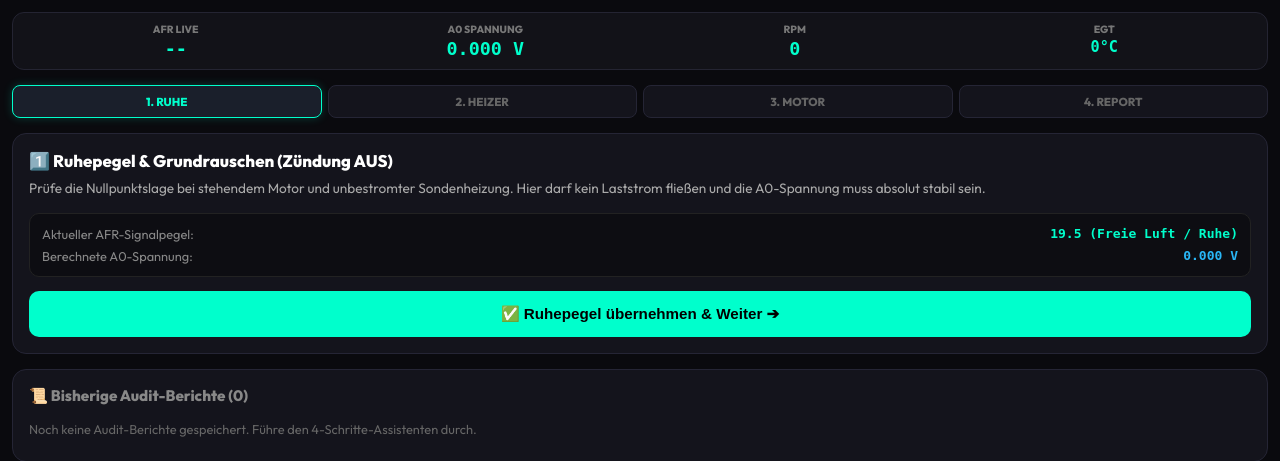
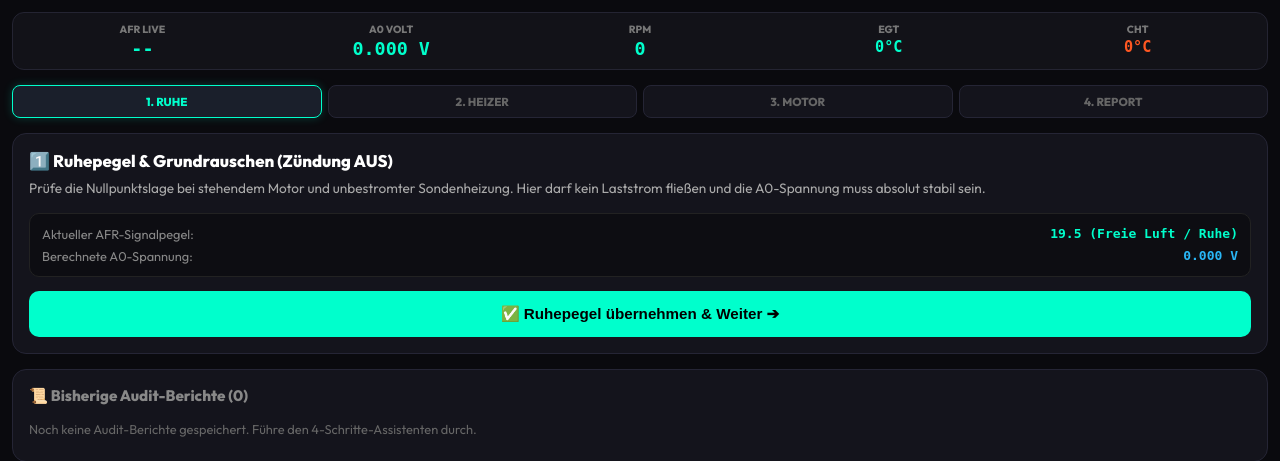
Before and after one commit to rolovsky/StreetDyno2.0, a Flask app: page /diagnostics in a window 1280 px wide. Shown: the part 55-516 px from the top of the page. Run offline with Flask 3, Linux system fonts and the light colour scheme; some libraries are stand-ins or nearby versions.

Commit message:
feat(cht): integrate MAX6675 CHT sensor on isolated pins D7/D8/D9 across firmware, HUD, diagnostics, and analysis

```diff
--- a/src/templates/analyze.html
+++ b/src/templates/analyze.html
@@ -172,9 +172,9 @@
             <span class="sub">im Volllastzug</span>
         </div>
         <div class="card card-egt">
-            <span class="label">EGT (Peak)</span>
-            <span class="value">{{ max_egt|int }}°C</span>
-            <span class="sub">Abgastemperatur</span>
+            <span class="label">EGT / CHT (Peak)</span>
+            <span class="value">{{ max_egt|int }}°C{% if max_cht is defined and max_cht > 0 %} <span style="font-size:1.15rem; color:#ff5722;">/ {{ max_cht|int }}°C</span>{% endif %}</span>
+            <span class="sub">Abgas{% if max_cht is defined and max_cht > 0 %} &amp; Zylinderkopf{% else %}temperatur{% endif %}</span>
         </div>
     </div>
 
--- a/src/templates/diagnostics.html
+++ b/src/templates/diagnostics.html
@@ -55,10 +55,10 @@
             background: #121218;
             border: 1px solid #242432;
             border-radius: 12px;
-            padding: 10px 12px;
+            padding: 10px 8px;
             display: grid;
-            grid-template-columns: repeat(4, 1fr);
-            gap: 8px;
+            grid-template-columns: repeat(5, 1fr);
+            gap: 6px;
             margin-bottom: 15px;
         }
         .live-item {
@@ -271,7 +271,7 @@
             <div id="liveAfr" class="live-val">--</div>
         </div>
         <div class="live-item">
-            <div class="live-label">A0 SPANNUNG</div>
+            <div class="live-label">A0 VOLT</div>
             <div id="liveVolt" class="live-val">-- V</div>
         </div>
         <div class="live-item">
@@ -281,6 +281,10 @@
         <div class="live-item">
             <div class="live-label">EGT</div>
             <div id="liveTemp" class="live-val" style="font-size:0.95rem;">--°C</div>
+        </div>
+        <div class="live-item">
+            <div class="live-label">CHT</div>
+            <div id="liveCht" class="live-val" style="font-size:0.95rem; color:#ff5722;">--°C</div>
         </div>
     </div>
 
@@ -347,23 +351,28 @@
         <div class="card-title">3️⃣ Motorlauf & EMI-Stresstest (Zündspule)</div>
         <div class="card-desc">
             Starte den Motor im Standgas (~1.400 U/min) und halte ihn kurz auf 3.000–4.000 U/min.
-            Hier wird geprüft, ob das entstörte Zündkabel und der 100 nF Kondensator an T+/T- Einstreuungen zuverlässig abfangen.
+            Hier wird geprüft, ob das entstörte Zündkabel, die R-Zündkerze und die getrennten MAX6675-Leitungen Einstreuungen zuverlässig abfangen.
         </div>
 
-        <div style="display:grid; grid-template-columns:1fr 1fr; gap:10px; margin-bottom:14px;">
+        <div style="display:grid; grid-template-columns:1fr 1fr 1fr; gap:8px; margin-bottom:14px;">
             <div style="background:#0d0d12; border:1px solid #222; border-radius:8px; padding:10px;">
-                <div style="font-size:0.7rem; color:#888;">DREHZAHL (RPM)</div>
-                <div id="s3Rpm" style="font-size:1.2rem; font-weight:800; font-family:monospace; color:#00ffcc;">0</div>
+                <div style="font-size:0.65rem; color:#888;">DREHZAHL</div>
+                <div id="s3Rpm" style="font-size:1.15rem; font-weight:800; font-family:monospace; color:#00ffcc;">0</div>
             </div>
             <div style="background:#0d0d12; border:1px solid #222; border-radius:8px; padding:10px;">
-                <div style="font-size:0.7rem; color:#888;">EGT-SIGNAL</div>
-                <div id="s3Egt" style="font-size:1.2rem; font-weight:800; font-family:monospace; color:#ff9800;">-- °C</div>
+                <div style="font-size:0.65rem; color:#888;">EGT (D4/5/6)</div>
+                <div id="s3Egt" style="font-size:1.15rem; font-weight:800; font-family:monospace; color:#ffd600;">-- °C</div>
+            </div>
+            <div style="background:#0d0d12; border:1px solid #222; border-radius:8px; padding:10px;">
+                <div style="font-size:0.65rem; color:#888;">CHT (D7/8/9)</div>
+                <div id="s3Cht" style="font-size:1.15rem; font-weight:800; font-family:monospace; color:#ff5722;">-- °C</div>
             </div>
         </div>
 
         <div id="s3CheckList" style="font-size:0.82rem; color:#bbb; line-height:1.6; margin-bottom:14px;">
             <div>• RPM-Signal: <span id="s3RpmCheck" style="color:#00ffcc; font-weight:bold;">Warte auf Motorstart...</span></div>
-            <div>• EGT-Signal (MAX6675): <span id="s3EgtCheck" style="color:#00ffcc; font-weight:bold;">Prüfe auf Spikes...</span></div>
+            <div>• EGT-Signal (MAX6675 #1): <span id="s3EgtCheck" style="color:#00ffcc; font-weight:bold;">Prüfe auf Spikes...</span></div>
+            <div>• CHT-Signal (MAX6675 #2): <span id="s3ChtCheck" style="color:#00ffcc; font-weight:bold;">Prüfe auf Spikes...</span></div>
             <div>• Lambda-Signal A0: <span id="s3AfrCheck" style="color:#00ffcc; font-weight:bold;">Aktiv</span></div>
         </div>
 
@@ -391,7 +400,8 @@
             <tr><td>Masseversatz ΔU</td><td id="resDeltaU" style="font-weight:bold;">--</td><td id="resDeltaUEval">--</td></tr>
             <tr><td>AFR-Verschiebung</td><td id="resAfrImpact" style="font-weight:bold;">--</td><td>Systematisch</td></tr>
             <tr><td>Baseline AFR</td><td id="resBaseAfr">--</td><td>Ruhe</td></tr>
-            <tr><td>EGT-Sensorik</td><td id="resEgtStatus">--</td><td>Sauber (100nF)</td></tr>
+            <tr><td>EGT-Sensorik</td><td id="resEgtStatus">--</td><td>Isoliert (D4/D5/D6)</td></tr>
+            <tr><td>CHT-Sensorik</td><td id="resChtStatus">--</td><td>Isoliert (D7/D8/D9)</td></tr>
         </table>
 
         <div class="form-row" style="background:#101016; border:1px solid #222; border-radius:10px; padding:10px; margin-bottom:14px;">
@@ -481,6 +491,8 @@
                 document.getElementById('liveVolt').innerText = data.voltage_a0.toFixed(3) + ' V';
                 document.getElementById('liveRpm').innerText = Math.round(data.rpm);
                 document.getElementById('liveTemp').innerText = Math.round(data.egt) + '°C';
+                const liveChtEl = document.getElementById('liveCht');
+                if (liveChtEl) liveChtEl.innerText = Math.round(data.cht || 0) + '°C';
 
                 // Step 1 helper
                 if (currentStep === 1) {
@@ -492,13 +504,15 @@
                 if (currentStep === 3) {
                     document.getElementById('s3Rpm').innerText = Math.round(data.rpm);
                     document.getElementById('s3Egt').innerText = Math.round(data.egt) + ' °C';
+                    const s3ChtEl = document.getElementById('s3Cht');
+                    if (s3ChtEl) s3ChtEl.innerText = Math.round(data.cht || 0) + ' °C';
 
                     if (data.rpm > 500) {
                         document.getElementById('s3RpmCheck').innerText = `✅ Läuft (${Math.round(data.rpm)} U/min)`;
                         document.getElementById('s3RpmCheck').style.color = '#00ffcc';
                         auditData.step3_rpm = Math.max(auditData.step3_rpm, data.rpm);
                     }
-                    if (data.egt > 50 && data.egt < 700) {
+                    if (data.egt > 15 && data.egt < 700) {
                         document.getElementById('s3EgtCheck').innerText = `✅ Signal stabil (${Math.round(data.egt)} °C)`;
                         document.getElementById('s3EgtCheck').style.color = '#00ffcc';
                         auditData.step3_egt = data.egt;
@@ -506,7 +520,17 @@
                         document.getElementById('s3EgtCheck').innerText = `⚠️ Ausreißer erkannt (${data.egt} °C)`;
                         document.getElementById('s3EgtCheck').style.color = '#ff5252';
                     }
-                    auditData.step3_cht = data.cht;
+                    const s3ChtCheck = document.getElementById('s3ChtCheck');
+                    if (s3ChtCheck) {
+                        if (data.cht > 10 && data.cht < 300) {
+                            s3ChtCheck.innerText = `✅ Signal stabil (${Math.round(data.cht)} °C)`;
+                            s3ChtCheck.style.color = '#00ffcc';
+                            auditData.step3_cht = data.cht;
+                        } else if (data.cht >= 300) {
+                            s3ChtCheck.innerText = `⚠️ Ausreißer erkannt (${data.cht} °C)`;
+                            s3ChtCheck.style.color = '#ff5252';
+                        }
+                    }
                 }
             } catch (err) {
                 console.error("Fehler beim Abrufen der Telemetrie:", err);
@@ -583,6 +607,8 @@
             document.getElementById('resAfrImpact').innerText = `${afrDiff >= 0 ? '+' : ''}${afrDiff.toFixed(3)} AFR`;
             document.getElementById('resBaseAfr').innerText = auditData.step1_afr.toFixed(2);
             document.getElementById('resEgtStatus').innerText = auditData.step3_egt > 0 ? `${Math.round(auditData.step3_egt)} °C` : 'OK';
+            const resChtEl = document.getElementById('resChtStatus');
+            if (resChtEl) resChtEl.innerText = auditData.step3_cht > 0 ? `${Math.round(auditData.step3_cht)} °C` : 'OK';
 
             const fBox = document.getElementById('finalCertBox');
             const fBadge = document.getElementById('finalBadge');
--- a/src/templates/dyno_sheet.html
+++ b/src/templates/dyno_sheet.html
@@ -127,9 +127,9 @@
             <div class="res-sub">im Volllastzug</div>
         </div>
         <div class="result-card">
-            <div class="res-label">Peak EGT</div>
-            <div class="res-val" style="color:#ffd600;">{{ max_egt|int }}°C</div>
-            <div class="res-sub">Abgastemperatur</div>
+            <div class="res-label">Peak EGT{% if max_cht is defined and max_cht > 0 %} / CHT{% endif %}</div>
+            <div class="res-val" style="color:#ffd600;">{{ max_egt|int }}°C{% if max_cht is defined and max_cht > 0 %} <span style="font-size:1.15rem; color:#ff5722;">/ {{ max_cht|int }}°C</span>{% endif %}</div>
+            <div class="res-sub">Abgas{% if max_cht is defined and max_cht > 0 %} &amp; Zylinderkopf{% else %}temperatur{% endif %}</div>
         </div>
     </div>
 
```
Also changed, not shown: src/data/jetting_advisor.py (+8 -0 lines), src/templates/hud.html (+20 -5 lines), src/templates/trip_detail.html (+44 -6 lines), src/web/routes.py (+8 -0 lines), 1 other file.
